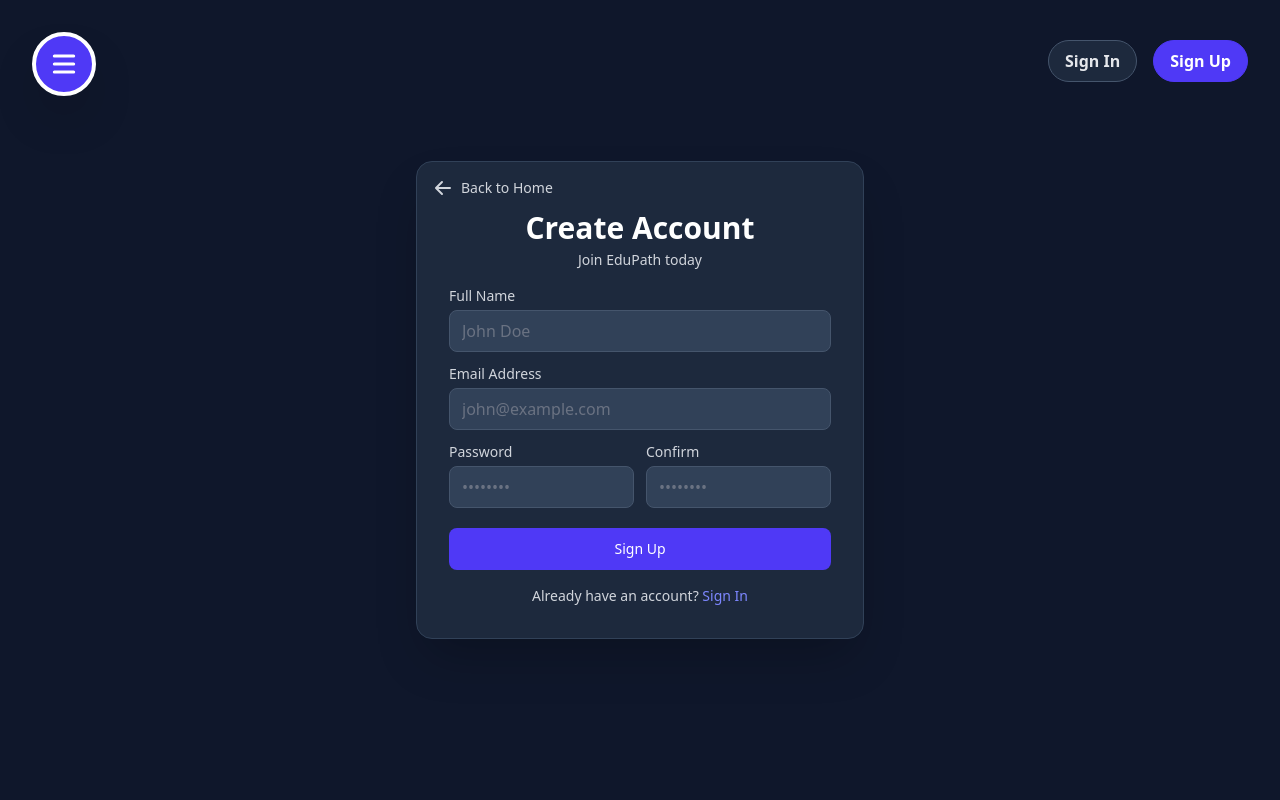
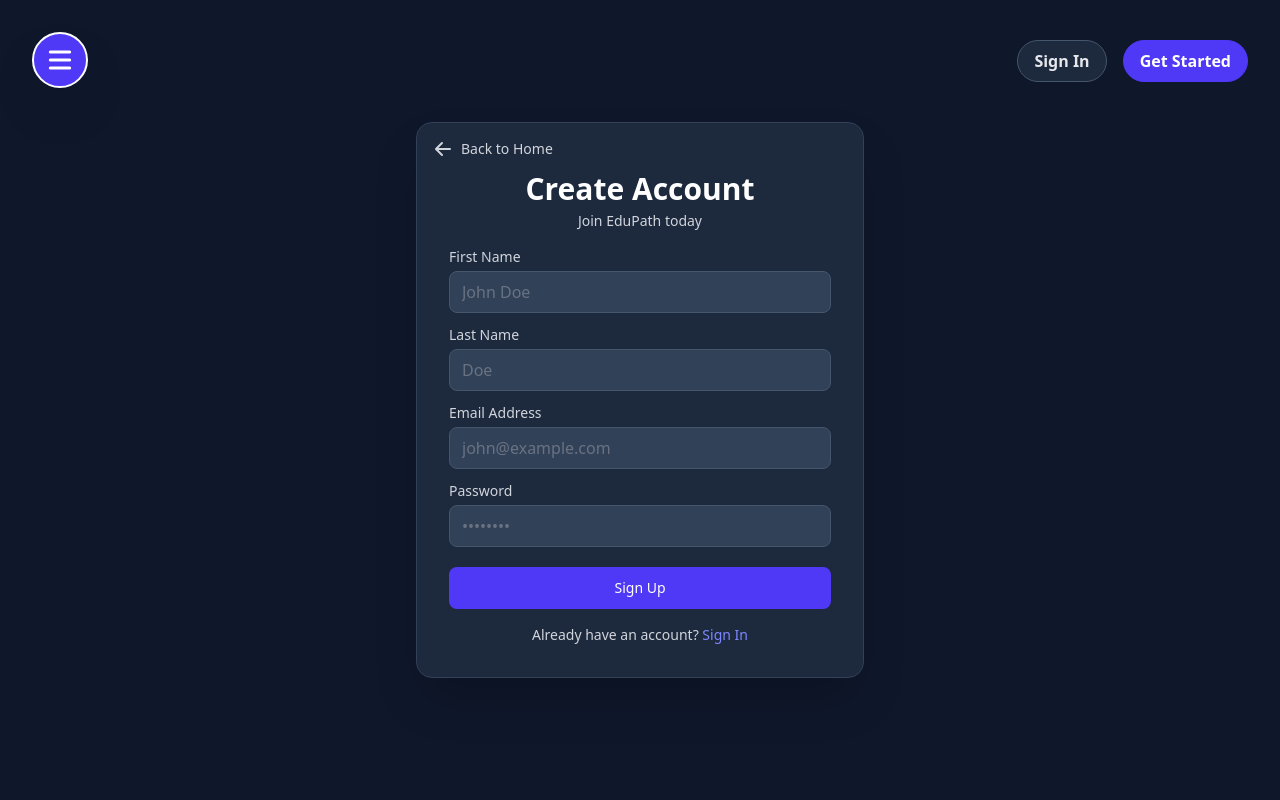
Before and after one commit to tanmay866/EduPath, a React app in the folder frontend/: page /signup in a window 1280 px wide. Shown: the top 800 px of the page. Built offline with nearby package versions, Linux system fonts and the light colour scheme; the HTML template or start-up script is replaced by a standard one.

Commit message:
signup complete

```diff
--- a/frontend/package.json
+++ b/frontend/package.json
@@ -11,6 +11,8 @@
   },
   "dependencies": {
     "@tailwindcss/vite": "^4.1.18",
+    "axios": "^1.13.5",
+    "formik": "^2.4.9",
     "react": "^19.2.0",
     "react-dom": "^19.2.0",
     "react-icons": "^5.5.0",
--- a/frontend/src/App.jsx
+++ b/frontend/src/App.jsx
@@ -11,7 +11,7 @@
 
 const App = () => {
   return (
-    <div className="bg-slate-900 min-h-screen">
+    <div className="bg-slate-950 min-h-screen">
       <Navbar />
       <Routes>
         <Route path="/" element={<Home />} />
--- a/frontend/src/Pages/Authentication/Signin.jsx
+++ b/frontend/src/Pages/Authentication/Signin.jsx
@@ -1,28 +1,32 @@
 import React, { useState } from 'react';
 import { useNavigate, Link } from 'react-router-dom';
 import { HiArrowLeft } from 'react-icons/hi';
+import { useFormik } from 'formik';
+import axios from 'axios';
 
 const Signin = () => {
   const navigate = useNavigate();
-  const [formData, setFormData] = useState({
-    email: '',
-    password: ''
+  const formik  = useFormik({
+    initialValues: {
+      email: "",
+      password: ""
+    },
+    onSubmit: async (values,{resetForm}) => {
+
+      // Simulate API call
+      try{
+        const res = await axios.post('http://localhost:4000/api/auth/login', values);
+        console.log(values);
+        alert('Signin successful!');
+        resetForm();
+        navigate('/');
+      } catch (error) {
+        console.error('Signin error:', error);
+        alert('Signin failed. Please try again.');
+      }
+    }
   });
 
-  const handleChange = (e) => {
-    setFormData({
-      ...formData,
-      [e.target.name]: e.target.value
-    });
-  };
-
-  const handleSubmit = async (e) => {
-    e.preventDefault();
-    // Add your signin logic here
-    console.log('Signin data:', formData);
-    // After successful signin, navigate to home or dashboard
-    // navigate('/');
-  };
 
   return (
     <div className="min-h-screen flex items-center justify-center bg-slate-900 py-12 px-4 sm:px-6 lg:px-8">
@@ -42,21 +46,21 @@
             Sign in to your EduPath account
           </p>
         </div>
-        <form className="mt-8 space-y-6" onSubmit={handleSubmit}>
+        <form className="mt-8 space-y-6" onSubmit={formik.handleSubmit}>
           <div className="rounded-md shadow-sm space-y-4">
             <div>
               <label htmlFor="email" className="block text-sm font-medium text-gray-300 mb-1">
-                Email Address
+                Email Address / Login ID
               </label>
               <input
                 id="email"
                 name="email"
                 type="email"
                 required
-                value={formData.email}
-                onChange={handleChange}
+                value={formik.values.email}
+                onChange={formik.handleChange}
                 className="appearance-none relative block w-full px-3 py-3 border border-slate-600 placeholder-gray-500 text-white bg-slate-700 rounded-lg focus:outline-none focus:ring-2 focus:ring-indigo-500 focus:border-transparent"
-                placeholder="john@example.com"
+                placeholder="john@example.com / MEPA2026002"
               />
             </div>
             <div>
@@ -68,8 +72,8 @@
                 name="password"
                 type="password"
                 required
-                value={formData.password}
-                onChange={handleChange}
+                value={formik.values.password}
+                onChange={formik.handleChange}
                 className="appearance-none relative block w-full px-3 py-3 border border-slate-600 placeholder-gray-500 text-white bg-slate-700 rounded-lg focus:outline-none focus:ring-2 focus:ring-indigo-500 focus:border-transparent"
                 placeholder="••••••••"
               />
--- a/frontend/src/Pages/Authentication/Signup.jsx
+++ b/frontend/src/Pages/Authentication/Signup.jsx
@@ -1,30 +1,35 @@
 import React, { useState } from 'react';
 import { useNavigate, Link } from 'react-router-dom';
 import { HiArrowLeft } from 'react-icons/hi';
+import { useFormik } from 'formik';
+import axios from 'axios';
 
 const Signup = () => {
   const navigate = useNavigate();
-  const [formData, setFormData] = useState({
-    name: '',
-    email: '',
-    password: '',
-    confirmPassword: ''
+  const formik  = useFormik({
+    initialValues: {
+      firstName: "",
+      lastName: "",
+      email: "",
+      password: "",
+      role: "student",
+    },
+    onSubmit: async (values,{resetForm}) => {
+      console.log(values);
+      try {
+        const response = await axios.post('http://localhost:4000/api/auth/signup', values);
+        console.log("user created");
+
+        console.log('Signup response:', response.data);
+        alert('Signup successful! Please sign in.');
+        resetForm();
+        navigate('/signin');
+      } catch (error) {
+        console.error('Signup error:', error);
+        alert('Signup failed. Please try again.');
+      }
+    }
   });
-
-  const handleChange = (e) => {
-    setFormData({
-      ...formData,
-      [e.target.name]: e.target.value
-    });
-  };
-
-  const handleSubmit = async (e) => {
-    e.preventDefault();
-    // Add your signup logic here
-    console.log('Signup data:', formData);
-    // After successful signup, navigate to signin or home
-    // navigate('/signin');
-  };
 
   return (
     <div className="min-h-screen flex items-center justify-center bg-slate-900 py-8 px-4 sm:px-6 lg:px-8">
@@ -44,21 +49,36 @@
             Join EduPath today
           </p>
         </div>
-        <form className="mt-4 space-y-3" onSubmit={handleSubmit}>
+        <form className="mt-4 space-y-3" onSubmit={formik.handleSubmit}>
           <div className="space-y-3">
             <div>
-              <label htmlFor="name" className="block text-sm font-medium text-gray-300 mb-1">
-                Full Name
+              <label htmlFor="firstName" className="block text-sm font-medium text-gray-300 mb-1">
+                First Name
               </label>
               <input
-                id="name"
-                name="name"
+                id="firstName"
+                name="firstName"
                 type="text"
                 required
-                value={formData.name}
-                onChange={handleChange}
+                value={formik.values.firstName}
+                onChange={formik.handleChange}
                 className="appearance-none relative block w-full px-3 py-2 border border-slate-600 placeholder-gray-500 text-white bg-slate-700 rounded-lg focus:outline-none focus:ring-2 focus:ring-indigo-500 focus:border-transparent"
                 placeholder="John Doe"
+              />
+            </div>
+            <div>
+              <label htmlFor="lastName" className="block text-sm font-medium text-gray-300 mb-1">
+                Last Name
+              </label>
+              <input
+                id="lastName"
+                name="lastName"
+                type="text"
+                required
+                value={formik.values.lastName}
+                onChange={formik.handleChange}
+                className="appearance-none relative block w-full px-3 py-2 border border-slate-600 placeholder-gray-500 text-white bg-slate-700 rounded-lg focus:outline-none focus:ring-2 focus:ring-indigo-500 focus:border-transparent"
+                placeholder="Doe"
               />
             </div>
             <div>
@@ -70,13 +90,13 @@
                 name="email"
                 type="email"
                 required
-                value={formData.email}
-                onChange={handleChange}
+                value={formik.values.email}
+                onChange={formik.handleChange}
                 className="appearance-none relative block w-full px-3 py-2 border border-slate-600 placeholder-gray-500 text-white bg-slate-700 rounded-lg focus:outline-none focus:ring-2 focus:ring-indigo-500 focus:border-transparent"
                 placeholder="john@example.com"
               />
             </div>
-            <div className="grid grid-cols-2 gap-3">
+            {/* <div className="grid grid-cols-2 gap-3"> */}
               <div>
                 <label htmlFor="password" className="block text-sm font-medium text-gray-300 mb-1">
                   Password
@@ -86,13 +106,13 @@
                   name="password"
                   type="password"
                   required
-                  value={formData.password}
-                  onChange={handleChange}
+                  value={formik.values.password}
+                  onChange={formik.handleChange}
                   className="appearance-none relative block w-full px-3 py-2 border border-slate-600 placeholder-gray-500 text-white bg-slate-700 rounded-lg focus:outline-none focus:ring-2 focus:ring-indigo-500 focus:border-transparent"
                   placeholder="••••••••"
                 />
               </div>
-              <div>
+              {/* <div>
                 <label htmlFor="confirmPassword" className="block text-sm font-medium text-gray-300 mb-1">
                   Confirm
                 </label>
@@ -101,21 +121,22 @@
                   name="confirmPassword"
                   type="password"
                   required
-                  value={formData.confirmPassword}
-                  onChange={handleChange}
+                  value={formik.values.confirmPassword}
+                  onChange={formik.handleChange}
                   className="appearance-none relative block w-full px-3 py-2 border border-slate-600 placeholder-gray-500 text-white bg-slate-700 rounded-lg focus:outline-none focus:ring-2 focus:ring-indigo-500 focus:border-transparent"
                   placeholder="••••••••"
                 />
-              </div>
-            </div>
+              </div> */}
+            {/* </div> */}
           </div>
 
           <div className="pt-2">
             <button
               type="submit"
+              disabled={formik.isSubmitting}
               className="group relative w-full flex justify-center py-2.5 px-4 border border-transparent text-sm font-medium rounded-lg text-white bg-indigo-600 hover:bg-indigo-700 focus:outline-none focus:ring-2 focus:ring-offset-2 focus:ring-indigo-500 transition-colors duration-200"
             >
-              Sign Up
+              {formik.isSubmitting ? 'Signing Up...' : 'Sign Up'}
             </button>
           </div>
 
--- a/frontend/src/component/Navbar/Navbar.jsx
+++ b/frontend/src/component/Navbar/Navbar.jsx
@@ -40,7 +40,7 @@
       {/* 1. Main Toggle Button */}
       <button
         onClick={() => setIsOpen(!isOpen)}
-        className="fixed top-8 left-8 z-[70] w-16 h-16 flex items-center justify-center bg-indigo-600 text-white rounded-full border-4 border-white shadow-2xl pointer-events-auto active:scale-95 transition-all"
+        className="fixed top-8 left-8 z-[70] w-14 h-14 flex items-center justify-center bg-indigo-600 text-white rounded-full border-2 border-white shadow-2xl pointer-events-auto active:scale-95 transition-all"
       >
         {isOpen ? <HiX size={32} /> : <HiMenu size={32} />}
       </button>
@@ -107,7 +107,7 @@
           onClick={() => navigate('/signup')}
           className="px-4 py-2 bg-indigo-600 text-white font-bold rounded-full border border-indigo-600 hover:bg-indigo-700 transition-colors"
         >
-          Sign Up
+          Get Started
         </button>
       </div>
 
```
Also changed, not shown: 2 other files (tests, documents, lock files or other folders).
